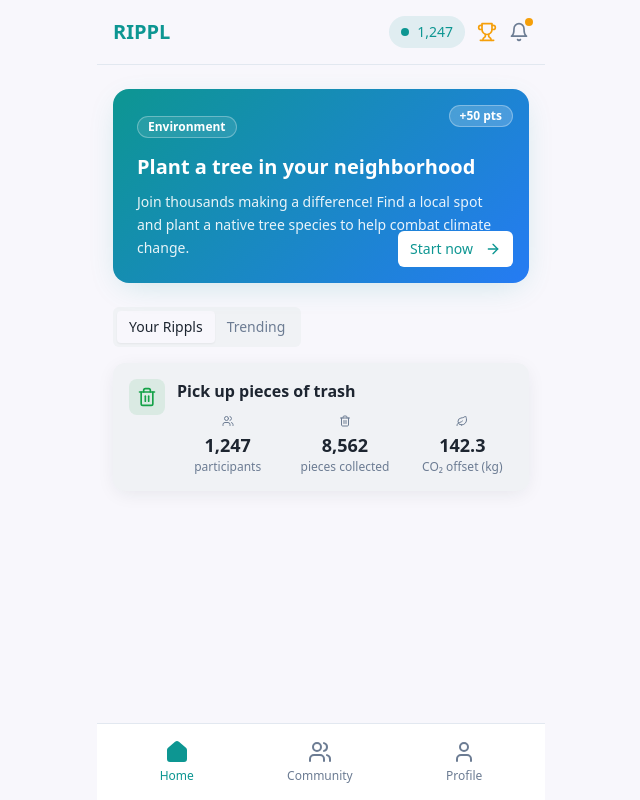
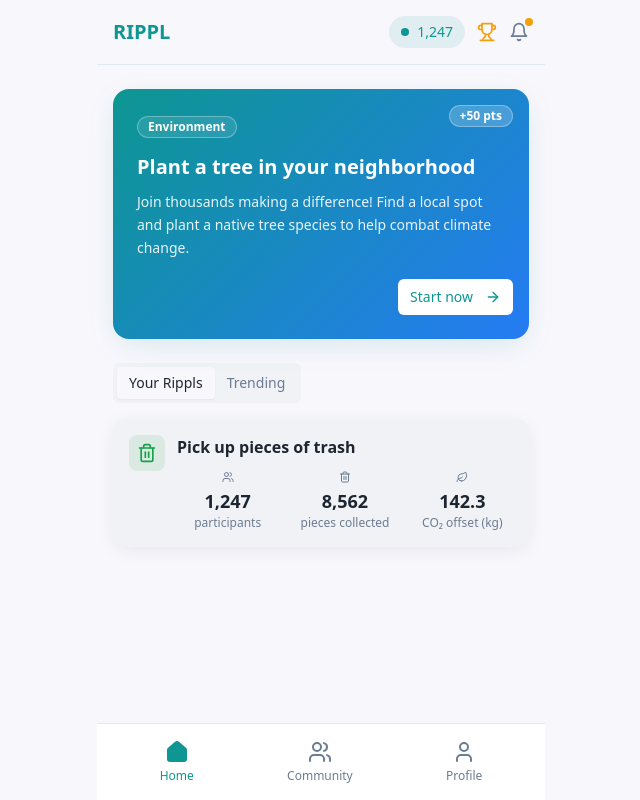
Before and after one commit to Shrume/rippl-home-hub, a React (Vite) app: page / in a window 1280 px wide. Shown: the whole page, without its empty margins (319-959 px from the left). Built offline with nearby package versions, Linux system fonts and the light colour scheme.

Commit message:
Fix: Adjust button position
Move the "Start now" button down to prevent overlap with the description text and add spacing.

```diff
--- a/src/components/DailyActionCard.tsx
+++ b/src/components/DailyActionCard.tsx
@@ -26,7 +26,7 @@ export const DailyActionCard = ({ onStartAction }: DailyActionCardProps) => {
       </Badge>
 
       {/* Content */}
-      <div className="space-y-3">
+      <div className="space-y-3 mb-14">
         <h2 className="text-xl font-bold leading-tight">
           Plant a tree in your neighborhood
         </h2>
@@ -39,7 +39,7 @@ export const DailyActionCard = ({ onStartAction }: DailyActionCardProps) => {
       {/* Start button */}
       <Button
         onClick={onStartAction}
-        className="absolute bottom-4 right-4 bg-white text-primary hover:bg-white/90 font-medium"
+        className="absolute bottom-6 right-4 bg-white text-primary hover:bg-white/90 font-medium"
         size="sm"
       >
         Start now
```
